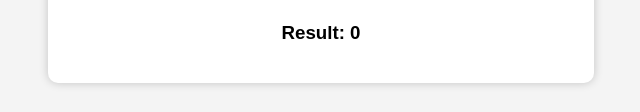
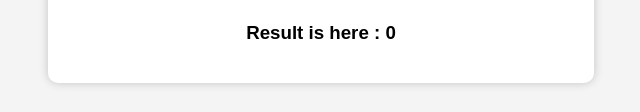
Before and after one commit to upadhyayabha95/operan, a plain HTML site: page docs/index.html in a window 1280 px wide. Shown: the part 410-522 px from the top of the page, without its empty margins (319-959 px from the left). Drawn offline with Linux system fonts and the light colour scheme.

Commit message:
Update index.html

```diff
--- a/docs/index.html
+++ b/docs/index.html
@@ -18,7 +18,7 @@
         </div>
 
         <button onclick="calculate()">Calculate</button>
-        <h3>Result: <span id="result">0</span></h3>
+        <h3>Result is here : <span id="result">0</span></h3>
     </div>
     <script src="script.js"></script>
 </body>
```
